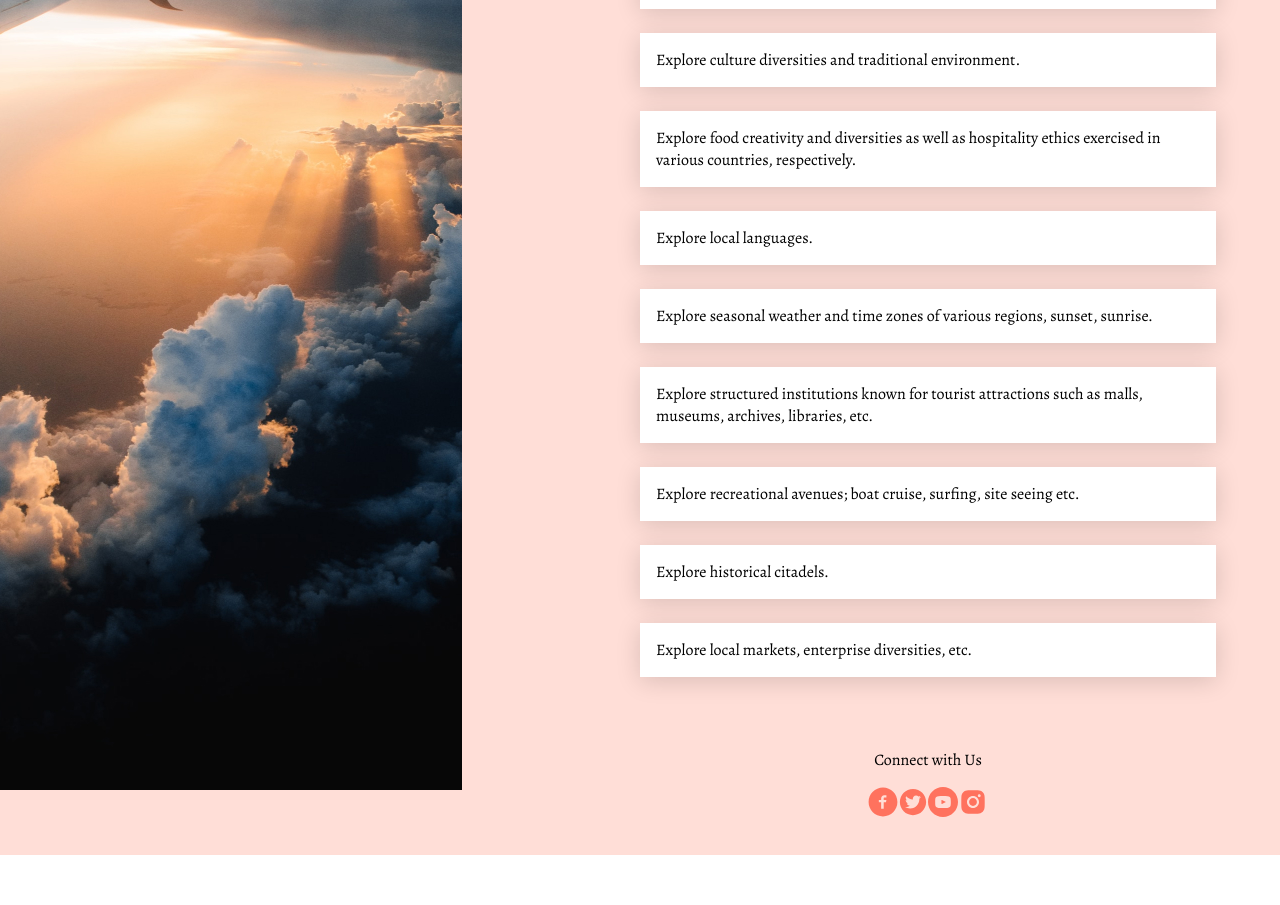
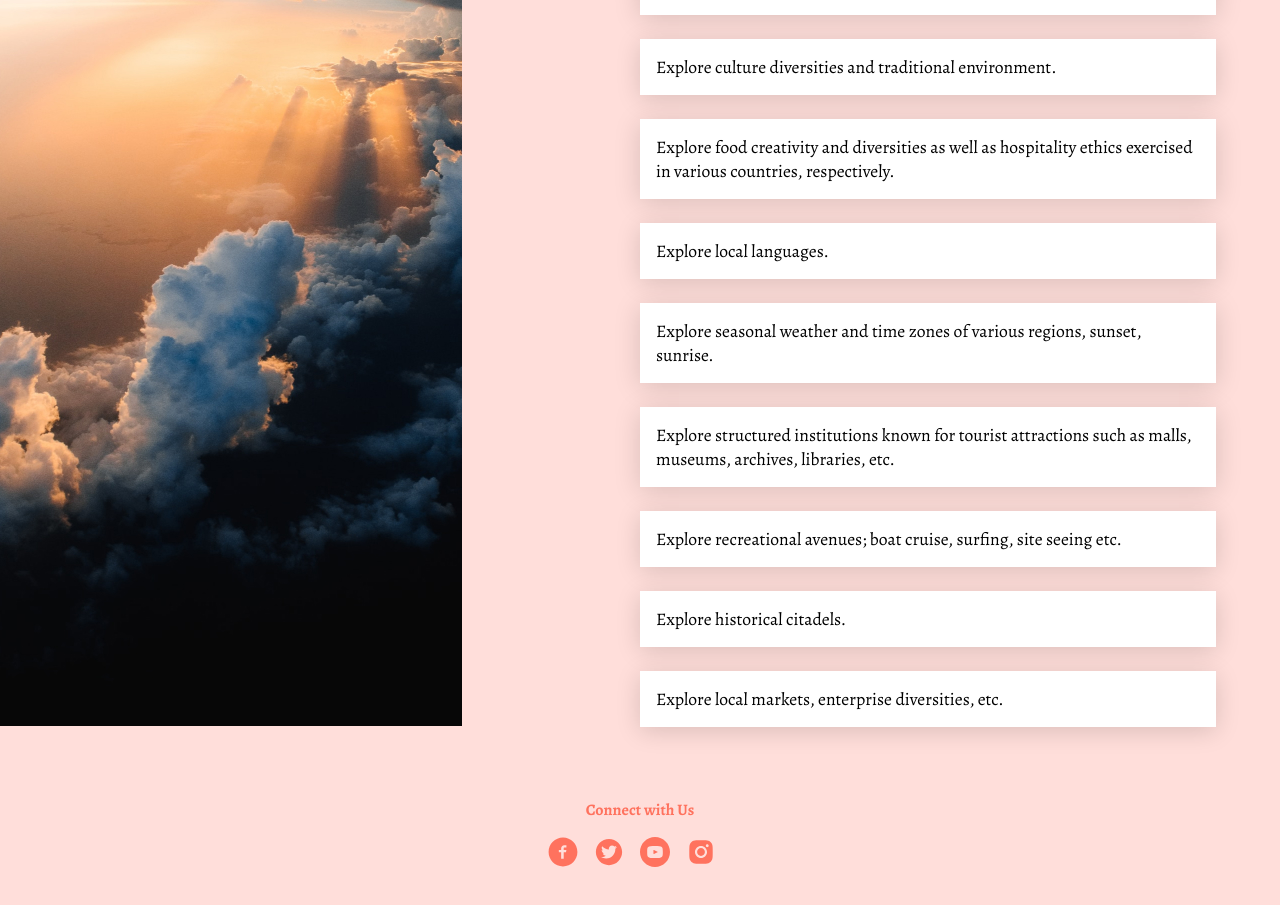
Before and after one commit to rigAITe/Holiday-Destination, a React (Create React App) app: page /content-outline in a window 1280 px wide. Shown: the part 300-1205 px from the top of the page. Before the commit the page ends 1155 px from the top, so only its background shows below. Built offline with nearby package versions, Linux system fonts and the light colour scheme.

Commit message:
make it better

```diff
--- a/src/components/contentOutline.js
+++ b/src/components/contentOutline.js
@@ -9,6 +9,7 @@ import Youtube from '../images/youtubeIcon2.svg'
 const ContentOutline = () => {
 
     return(
+        <div className="content-container">
             <div className="content-outline">
                 <div className="headerbg">
                     <Header/>
@@ -48,6 +49,9 @@ const ContentOutline = () => {
                             <p> Explore local markets, enterprise diversities, etc.</p>
                         </div>
                     </div>
+                </div>
+            </div>
+            <div>
                 <div className="social ">
                     <p>Connect with Us</p>
                     <div className="footClass">
--- a/src/components/style.scss
+++ b/src/components/style.scss
@@ -283,7 +283,6 @@
 /* ----------------------- Content Outline --------------------- */
 
 .content-outline{
-  background-color: #fd664436;
 
   &-list-header{
     padding-top: 1rem;
@@ -302,13 +301,27 @@
       font-weight: 400;
     }
   }
+
+}
+
+.content-container{
+  background: #ff715e3b;
+
   & .social {
     padding-top: 3rem;
+    // padding-left: 20%;
     text-align: center;
+    & p{
+      // padding-left: 2rem;
+      color: #ff725e;
+    }
   }
   & .footClass{
     justify-content: center;
     padding-top: 1rem;
+    & img{
+      padding-right: 1rem;
+    }
     // justify-content: space-around;
   }
 }
@@ -345,17 +358,6 @@ footer{
 }
 
 @media (min-width: 768px) and (max-width: 1023px){
-
-
-  /* ----------------------- Content Outline --------------------- */
-
-
-  // .content-outline{
-  //   background-image: url('../images/airplane.jpg');
-  //   background-repeat: no-repeat;
-  //   background-position: left center;
-  //   background-color: #fd664436;
-  // }
 
   /* ----------------------- HEADER --------------------- */
 
@@ -451,12 +453,22 @@ footer{
   .secButton{
     width: 30%;
   }
+
+
+  /* ----------------------- Content Outline --------------------- */
+
+  .content-outline{
+    &-inner {
+      & p{
+        font-size: 1.1rem;
+      }
+    }
+  }
 }
 
 @media  (min-width: 1024px) and (max-width: 1439px){
 
  /* ----------------------- HEADER --------------------- */
-
 
   .reveal{
     font-size: 2rem;
@@ -579,20 +591,20 @@ footer{
 
   /* ----------------------- Content Outline --------------------- */
 
-
   .content{
     &-outline{
       background-image: url('../images/airplane.jpg');
       background-repeat: no-repeat;
       background-position: left center;
+
       &-inner{
         padding-left: 45%;
+        & p{
+          font-size: 1.1rem;
+        }
       }
     }
   }
-
-
-
 
 
   /* ----------------------- FOOTER --------------------- */
@@ -609,6 +621,4 @@ footer{
   .logoIcon{
     padding-right: 2rem;
   }
-
-
 }
--- a/src/header/header.scss
+++ b/src/header/header.scss
@@ -94,7 +94,7 @@
   @media (max-width: 1023px) {
     /*Mobile View */
     .headerbg{
-      background: #b1b0b0;
+      // background: #b1b0b0;
     }
 
 
```
Also changed, not shown: 1 other file (tests, documents, lock files or other folders). Lines whose indentation alone changed are shown as unchanged.
